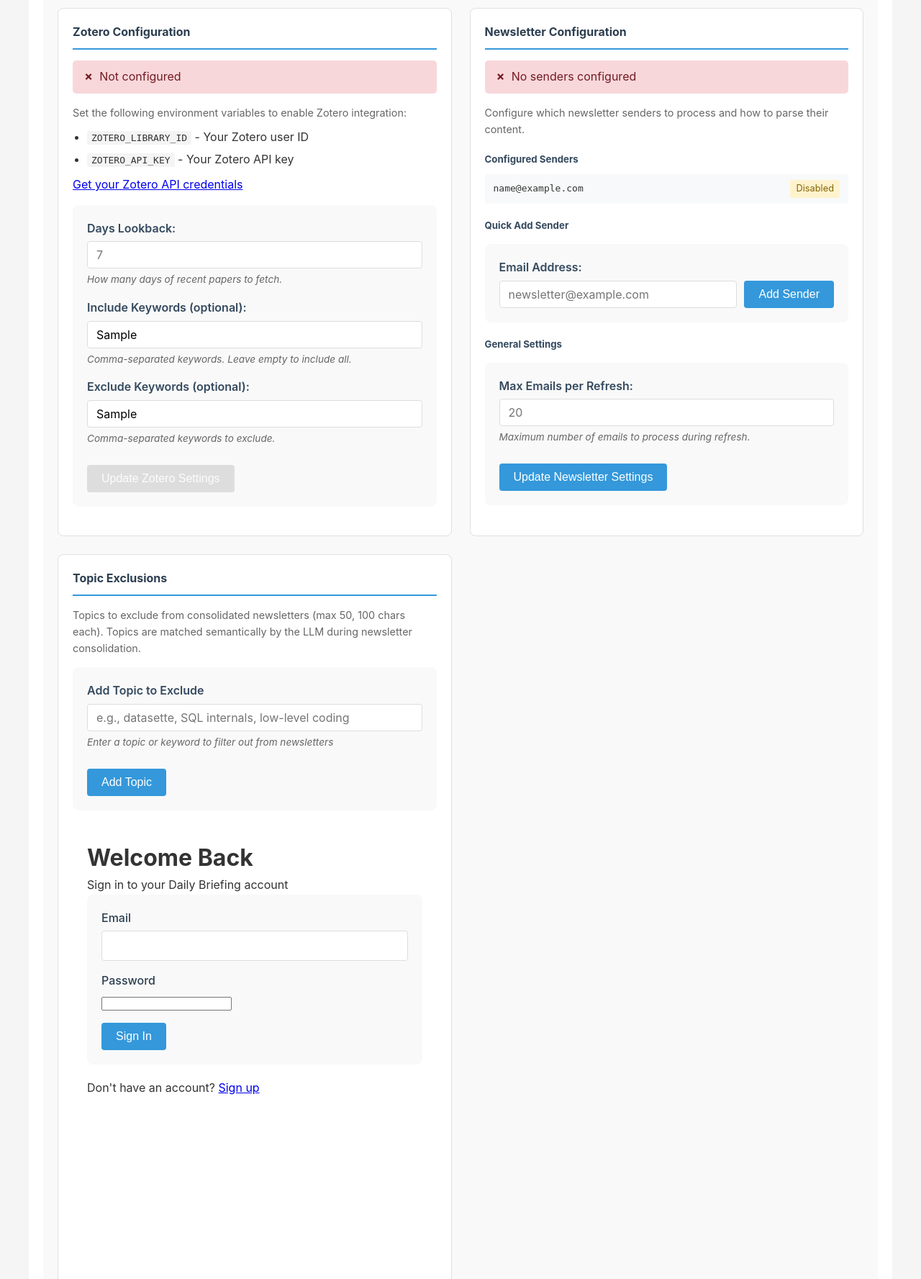
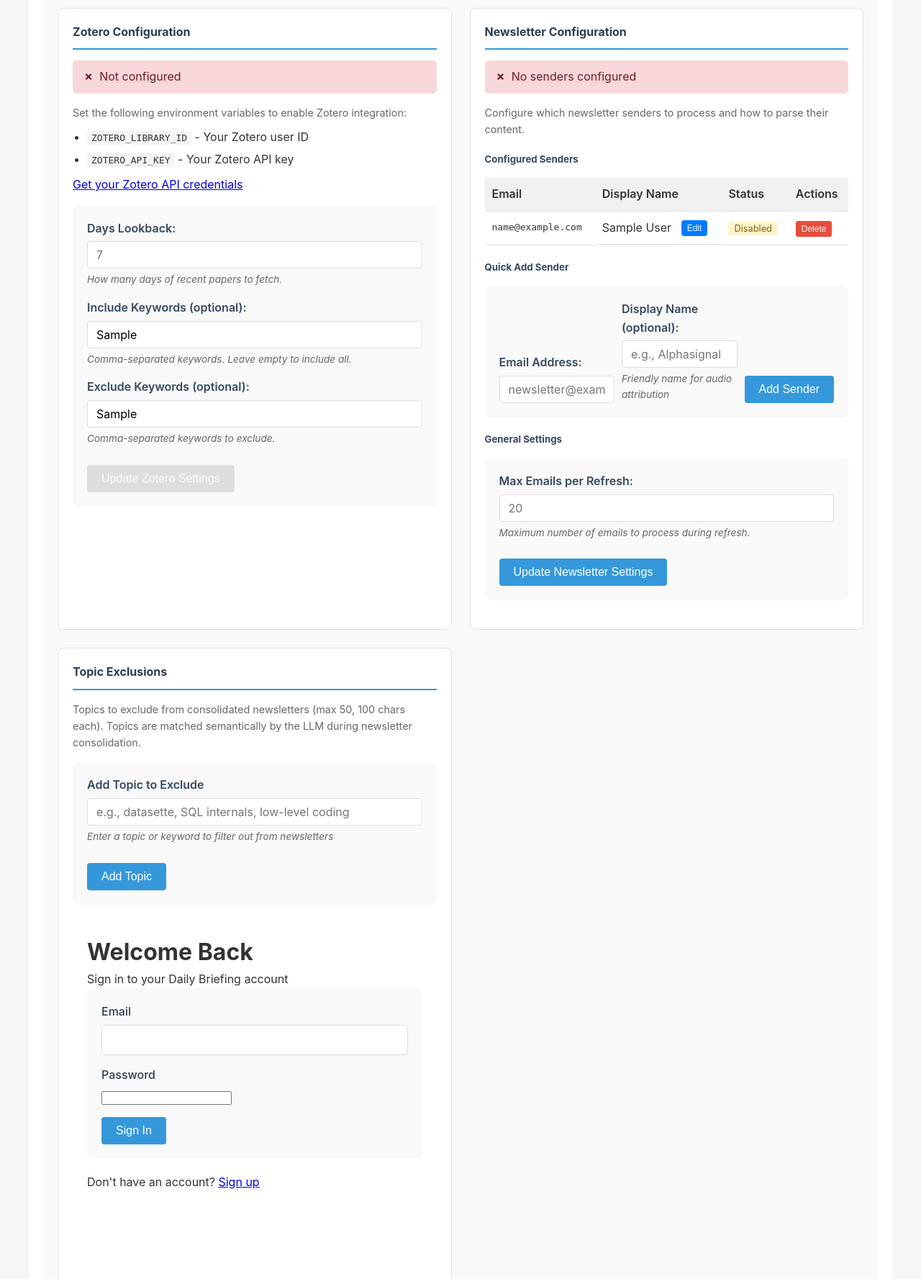
Before and after one commit to wgilpin/daily_briefing, a Flask app: template src/web/templates/settings.html in a window 1280 px wide. Shown: the part 302-2079 px from the top of the page at 72% size. Run offline with Flask 3, Linux system fonts and the light colour scheme; the template is opened without the code that fills it: most values are stand-ins (such as "Sample title", 1, 10 or a date in 2020); parts of the project's set-up code (start-up, migrations or seed data) failed here and were passed over; some libraries are stand-ins or nearby versions.

Commit message:
feat: add UI for managing sender display names
- Add display name column to sender configuration table
- Add inline edit button for each sender's display name
- Add modal dialog for editing display names
- Add display_name field to "Add Sender" form
- Add backend route for updating display names
- Display names used for audio attribution ("X reports that...")

```diff
--- a/src/web/templates/partials/newsletter_config.html
+++ b/src/web/templates/partials/newsletter_config.html
@@ -18,16 +18,46 @@
 
     <h5>Configured Senders</h5>
     {% if newsletter_config.senders %}
-    <ul class="sender-list">
-        {% for email, config in newsletter_config.senders.items() %}
-        <li class="sender-item">
-            <span class="sender-email">{{ email }}</span>
-            <span class="sender-status {% if config.get('enabled', True) %}enabled{% else %}disabled{% endif %}">
-                {% if config.get('enabled', True) %}Enabled{% else %}Disabled{% endif %}
-            </span>
-        </li>
-        {% endfor %}
-    </ul>
+    <div class="sender-list-table">
+        <table class="senders-table">
+            <thead>
+                <tr>
+                    <th>Email</th>
+                    <th>Display Name</th>
+                    <th>Status</th>
+                    <th>Actions</th>
+                </tr>
+            </thead>
+            <tbody>
+                {% for email, config in newsletter_config.senders.items() %}
+                <tr class="sender-row">
+                    <td class="sender-email">{{ email }}</td>
+                    <td class="sender-display-name">
+                        <span class="display-name-value">{{ config.get('display_name', '—') }}</span>
+                        <button class="btn-small edit-display-name-btn"
+                                onclick="editDisplayName('{{ email }}', '{{ config.get('display_name', '') }}')">
+                            Edit
+                        </button>
+                    </td>
+                    <td>
+                        <span class="sender-status {% if config.get('enabled', True) %}enabled{% else %}disabled{% endif %}">
+                            {% if config.get('enabled', True) %}Enabled{% else %}Disabled{% endif %}
+                        </span>
+                    </td>
+                    <td>
+                        <button class="btn-small btn-danger"
+                                hx-delete="{{ url_for('main.api_settings_delete_sender', email=email) }}"
+                                hx-confirm="Remove {{ email }} from senders?"
+                                hx-target="#newsletter-status"
+                                hx-swap="innerHTML">
+                            Delete
+                        </button>
+                    </td>
+                </tr>
+                {% endfor %}
+            </tbody>
+        </table>
+    </div>
     {% else %}
     <p class="no-senders">No newsletter senders configured yet.</p>
     {% endif %}
@@ -45,6 +75,14 @@
                        name="email"
                        required
                        placeholder="newsletter@example.com">
+            </div>
+            <div class="form-group">
+                <label for="sender_display_name">Display Name (optional):</label>
+                <input type="text"
+                       id="sender_display_name"
+                       name="display_name"
+                       placeholder="e.g., Alphasignal">
+                <small class="form-hint">Friendly name for audio attribution</small>
             </div>
             <button type="submit" class="btn">Add Sender</button>
         </form>
@@ -72,3 +110,147 @@
     </div>
     <div id="newsletter-status"></div>
 </div>
+
+<!-- Display Name Edit Modal -->
+<div id="display-name-modal" class="modal" style="display: none;">
+    <div class="modal-content">
+        <h4>Edit Display Name</h4>
+        <form id="display-name-form">
+            <input type="hidden" id="edit-sender-email" name="email">
+            <div class="form-group">
+                <label for="edit-display-name">Display Name:</label>
+                <input type="text"
+                       id="edit-display-name"
+                       name="display_name"
+                       placeholder="e.g., Alphasignal">
+                <small class="form-hint">Leave empty to remove attribution from audio</small>
+            </div>
+            <div class="modal-buttons">
+                <button type="submit" class="btn">Save</button>
+                <button type="button" class="btn btn-secondary" onclick="closeDisplayNameModal()">Cancel</button>
+            </div>
+        </form>
+    </div>
+</div>
+
+<script>
+function editDisplayName(email, currentName) {
+    document.getElementById('edit-sender-email').value = email;
+    document.getElementById('edit-display-name').value = currentName || '';
+    document.getElementById('display-name-modal').style.display = 'flex';
+}
+
+function closeDisplayNameModal() {
+    document.getElementById('display-name-modal').style.display = 'none';
+}
+
+document.getElementById('display-name-form').addEventListener('submit', function(e) {
+    e.preventDefault();
+    const formData = new FormData(this);
+
+    fetch('/api/settings/newsletter/display-name', {
+        method: 'POST',
+        body: formData
+    })
+    .then(response => response.text())
+    .then(html => {
+        document.getElementById('newsletter-status').innerHTML = html;
+        closeDisplayNameModal();
+        // Reload page after 1 second to show updated table
+        setTimeout(() => window.location.reload(), 1000);
+    })
+    .catch(error => {
+        document.getElementById('newsletter-status').innerHTML =
+            '<div class="status error">Error updating display name: ' + error + '</div>';
+    });
+});
+
+// Close modal when clicking outside
+document.getElementById('display-name-modal').addEventListener('click', function(e) {
+    if (e.target === this) {
+        closeDisplayNameModal();
+    }
+});
+</script>
+
+<style>
+.senders-table {
+    width: 100%;
+    border-collapse: collapse;
+    margin: 15px 0;
+}
+
+.senders-table th,
+.senders-table td {
+    padding: 10px;
+    text-align: left;
+    border-bottom: 1px solid #ddd;
+}
+
+.senders-table th {
+    background-color: #f0f0f0;
+    font-weight: 600;
+}
+
+.sender-display-name {
+    display: flex;
+    align-items: center;
+    gap: 10px;
+}
+
+.display-name-value {
+    min-width: 100px;
+}
+
+.btn-small {
+    padding: 4px 8px;
+    font-size: 12px;
+    cursor: pointer;
+}
+
+.edit-display-name-btn {
+    background-color: #007bff;
+    color: white;
+    border: none;
+    border-radius: 4px;
+}
+
+.edit-display-name-btn:hover {
+    background-color: #0056b3;
+}
+
+.modal {
+    display: none;
+    position: fixed;
+    top: 0;
+    left: 0;
+    width: 100%;
+    height: 100%;
+    background-color: rgba(0, 0, 0, 0.5);
+    z-index: 1000;
+    align-items: center;
+    justify-content: center;
+}
+
+.modal-content {
+    background-color: white;
+    padding: 30px;
+    border-radius: 8px;
+    max-width: 500px;
+    width: 90%;
+}
+
+.modal-buttons {
+    display: flex;
+    gap: 10px;
+    margin-top: 20px;
+}
+
+.btn-secondary {
+    background-color: #6c757d;
+}
+
+.btn-secondary:hover {
+    background-color: #5a6268;
+}
+</style>
```
Also changed, not shown: src/web/feed_routes.py (+66 -0 lines).
